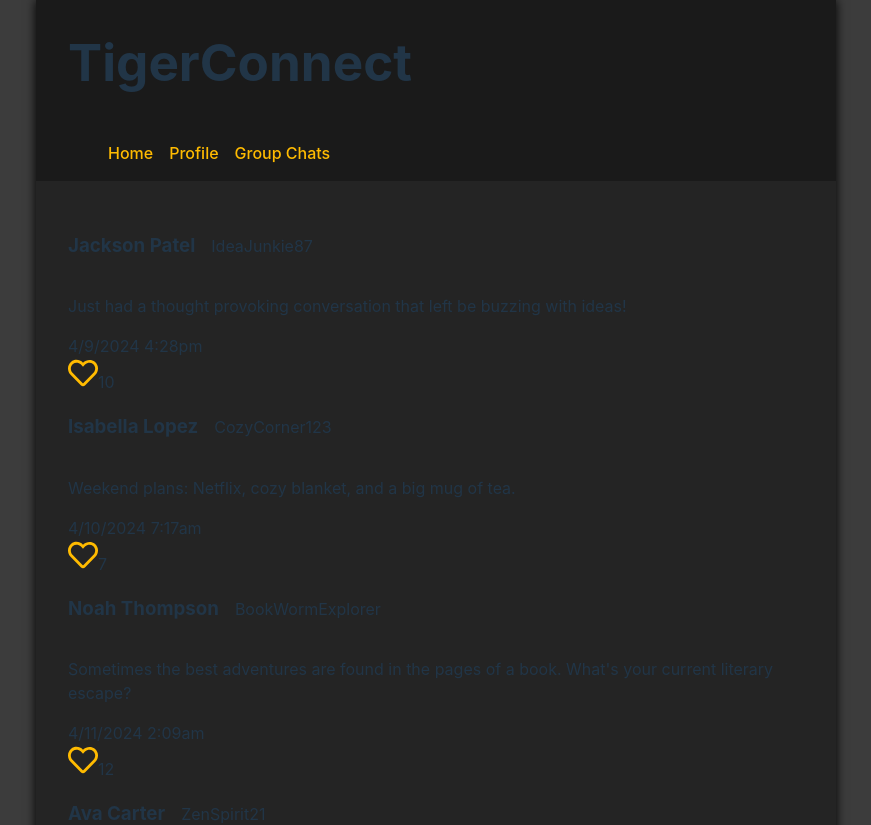
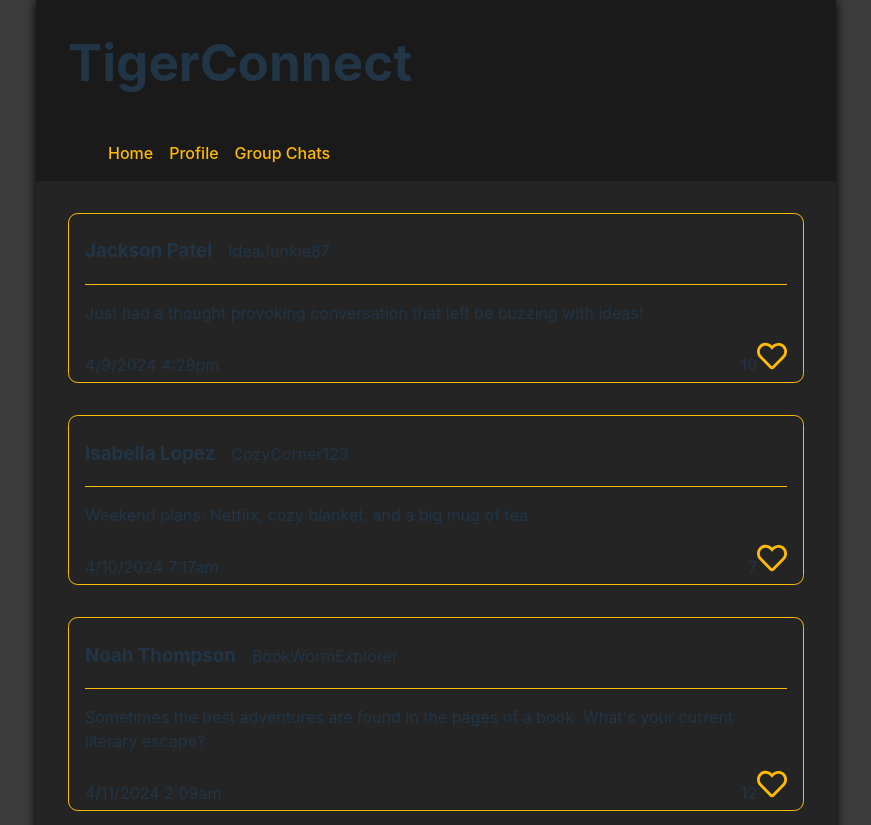
Before and after one commit to Kmerki1/TigerConnect, a React (Vite) app: page / in a window 1280 px wide. Shown: the top 825 px of the page, without its empty margins (204-1075 px from the left). Built offline with nearby package versions, Linux system fonts and the light colour scheme.

Commit message:
Post styling
Add some styling to home page

```diff
--- a/Frontend/src/components/Post.jsx
+++ b/Frontend/src/components/Post.jsx
@@ -18,8 +18,8 @@ export default function Post({id, name, tag, content, date, likes}) {
                 <span className="post-date">{date}</span>
                 <div className="post-likes">
                     <IconContext.Provider value={{style: {fontSize: '30px', color: " #FFBB00"}}}>
-                            <FaRegHeart/>
-                            <span className="likes">{likes}</span>
+                        <span className="likes">{likes}</span>
+                        <FaRegHeart/>
                     </IconContext.Provider>
                 </div>
             </div>
--- a/Frontend/src/components/home/Home.jsx
+++ b/Frontend/src/components/home/Home.jsx
@@ -1,6 +1,7 @@
 import React from 'react';
 import "../Post.jsx"
 import Post from "../Post.jsx";
+import "../../styles/home.css"
 
 function Home() {
     const postsData = [
@@ -39,7 +40,7 @@ function Home() {
     ];
     return (
         <div>
-            <div id="posts">
+            <div id="posts" className="post-section">
                 {postsData.map((post) => (
                     <Post
                         key={post.id}
--- /dev/null
+++ b/Frontend/src/styles/home.css
@@ -0,0 +1,5 @@
+.post-section {
+    display: flex;
+    flex-direction: column;
+    gap: 2rem;
+}
--- a/Frontend/src/styles/post.css
+++ b/Frontend/src/styles/post.css
@@ -1,12 +1,22 @@
 .post {
     display: flex;
     flex-direction: column;
+    border: 1px solid;
+    border-radius: 0.6rem;
+    padding: 0.3rem 1rem;
 }
 
 .post-header {
     display: flex;
     align-items: center;
     gap: 1rem;
+    border-bottom: 0.1rem solid #ddd;
+}
+
+.post-footer {
+    display: flex;
+    align-items: end;
+    justify-content: space-between;
 }
 
 .icon-wrapper {
```
